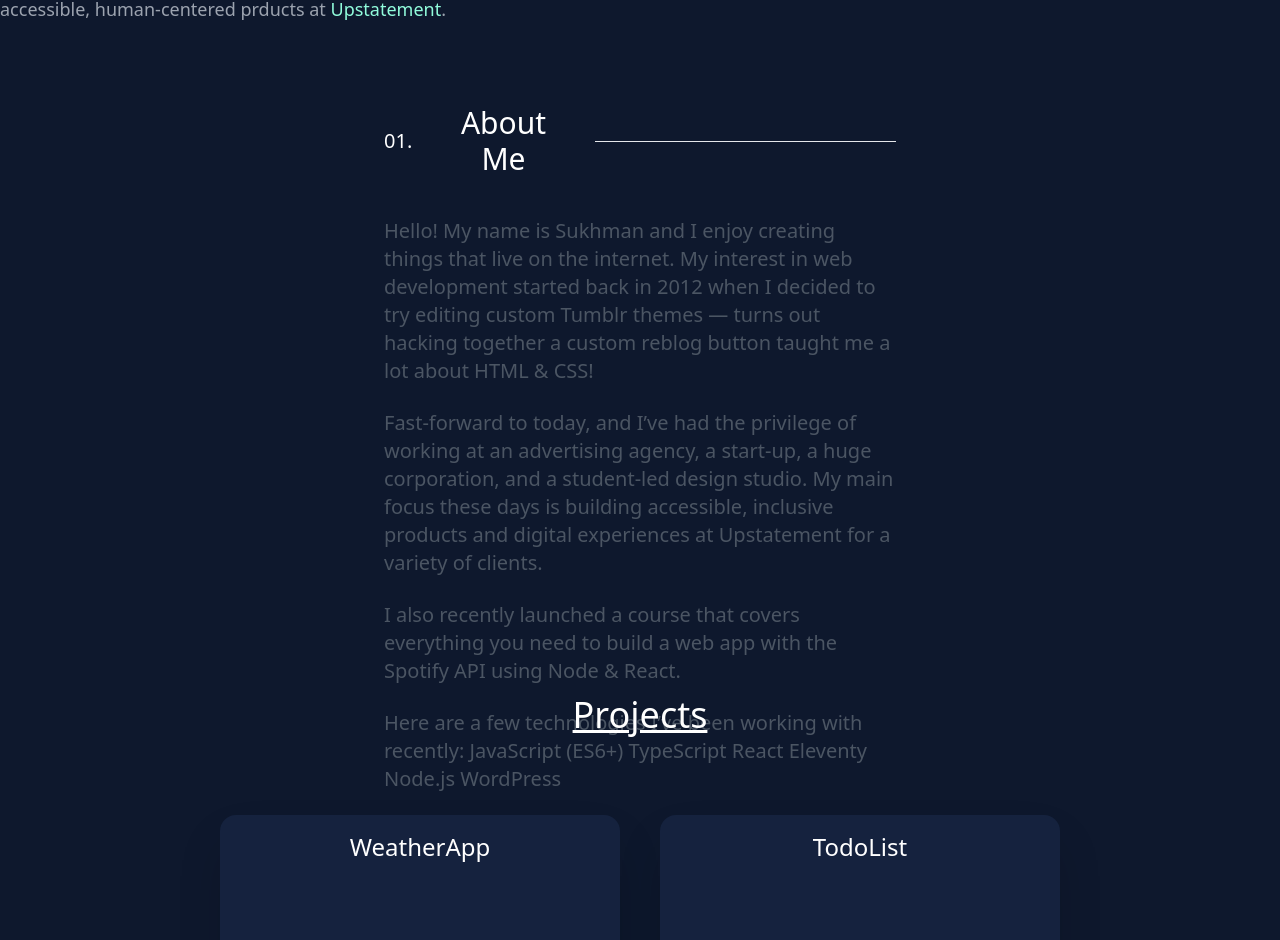
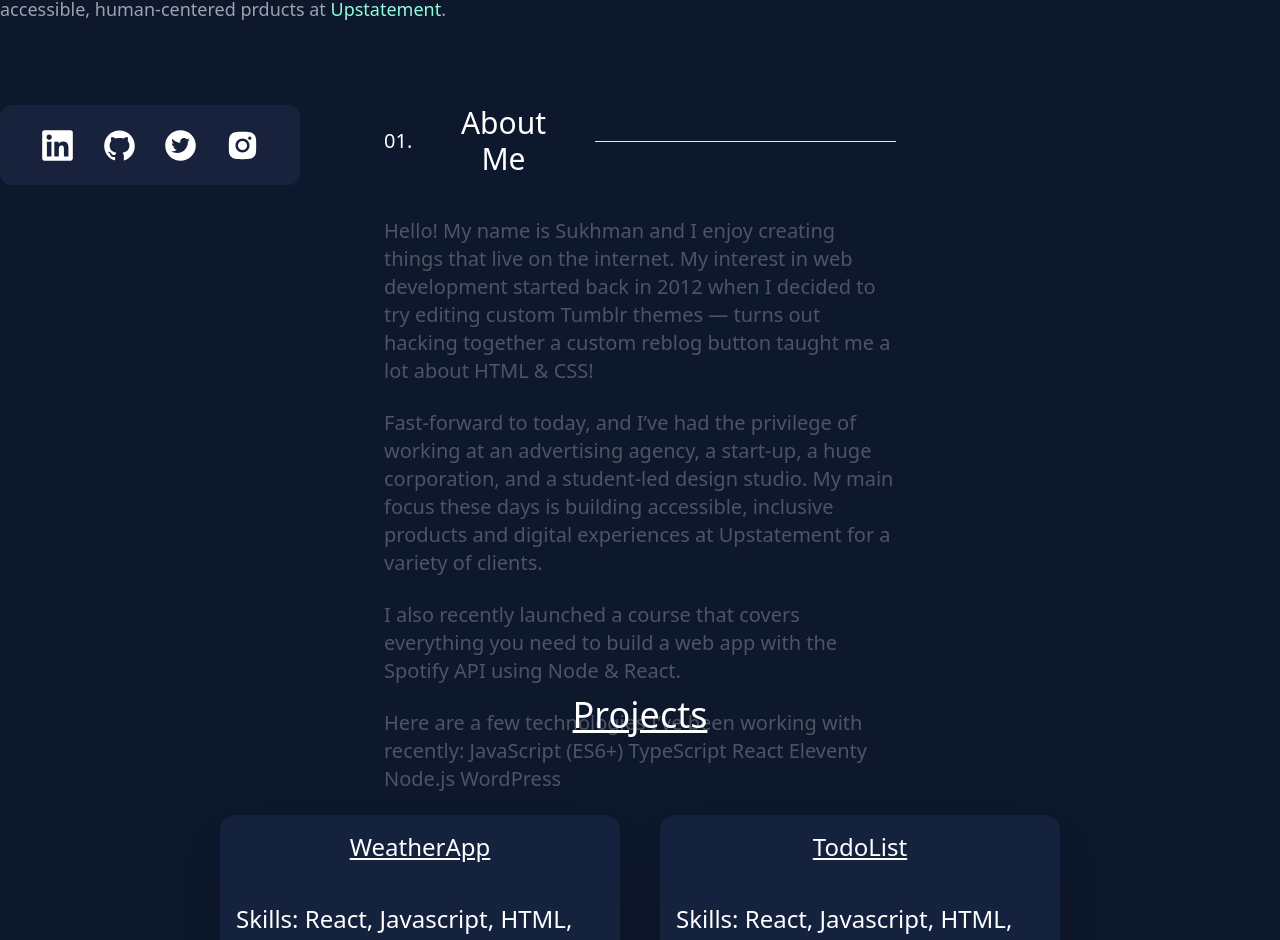
Before and after one commit to gillsukhman209/SinghPortfolio, a Next.js app: page / in a window 1280 px wide. Shown: the part 615-1555 px from the top of the page. Built offline with nearby package versions, Linux system fonts and the light colour scheme.

Commit message:
Added social bar

```diff
--- a/components/Card.js
+++ b/components/Card.js
@@ -2,8 +2,13 @@ import React from "react";
 
 function Card({ title }) {
   return (
-    <div className="w-[400px] h-[500px] bg-[#15223E] shadow-2xl rounded-2xl p-4 text-2xl flex justify-center">
-      {title}
+    <div className="w-[400px] h-[500px] bg-[#15223E] shadow-2xl rounded-2xl p-4 text-2xl flex justify-center ">
+      <div className="flex flex-col gap-10 items-center">
+        <div className="underline">{title}</div>
+        <div className="flex gap-4">
+          <h1>Skills: React, Javascript, HTML, CSS, API's, Hosting</h1>
+        </div>
+      </div>
     </div>
   );
 }
--- /dev/null
+++ b/components/SocialBar.js
@@ -0,0 +1,55 @@
+import React from "react";
+import { FaLinkedin } from "react-icons/fa";
+import {
+  AiFillGithub,
+  AiFillTwitterCircle,
+  AiFillInstagram,
+} from "react-icons/ai";
+
+function SocialBar() {
+  const links = {
+    linkedin: "https://www.linkedin.com/in/sukhmanpreet-singh-115a30239/",
+    github: "https://github.com/gillsukhman209",
+    twitter: "https://twitter.com/singhsukhman209",
+    instagram: "https://www.instagram.com/gill_sukhman209/",
+  };
+  return (
+    <div className="w-full h-20 sticky bottom-0 left-0">
+      <div className="w-[300px] h-full  p-10 bg-[#18223C] rounded-xl">
+        {" "}
+        <div className="w-full h-full flex items-center justify-between cursor-pointer">
+          <FaLinkedin
+            size={35}
+            color="white"
+            onClick={() => {
+              window.open(links.linkedin);
+            }}
+          />
+          <AiFillGithub
+            size={35}
+            color="white"
+            onClick={() => {
+              window.open(links.github);
+            }}
+          />
+          <AiFillTwitterCircle
+            size={35}
+            color="white"
+            onClick={() => {
+              window.open(links.twitter);
+            }}
+          />
+          <AiFillInstagram
+            size={35}
+            color="white"
+            onClick={() => {
+              window.open(links.instagram);
+            }}
+          />
+        </div>
+      </div>
+    </div>
+  );
+}
+
+export default SocialBar;
--- a/package.json
+++ b/package.json
@@ -12,6 +12,7 @@
     "next": "13.1.2",
     "react": "18.2.0",
     "react-dom": "18.2.0",
+    "react-icons": "^4.8.0",
     "react-scroll": "^1.8.9"
   },
   "devDependencies": {
--- a/pages/Contact.js
+++ b/pages/Contact.js
@@ -4,7 +4,7 @@ function Contact() {
   return (
     <div className="mt-52 w-full h-screen flex items-center justify-center  ">
       <div className="w-[50%] h-[50%] bg-[#15223E] flex  flex-col items-center rounded-2xl shadow-2xl gap-32">
-        <h1 className="text-3xl font-semibold mt-6">Contact Us</h1>
+        <h1 className="text-3xl font-semibold mt-6">Contact Me</h1>
         <div className="flex flex-col gap-10 w-full items-center">
           <InputField placeholder="First name" />
           <InputField placeholder="Last name" />
--- a/pages/index.js
+++ b/pages/index.js
@@ -4,6 +4,7 @@ import About from "./About";
 import Projects from "./Projects";
 import Contact from "./Contact";
 import Skills from "./Skills";
+import SocialBar from "../components/SocialBar";
 
 export default function Home() {
   return (
@@ -25,6 +26,7 @@ export default function Home() {
       <section id="skills">
         <Skills />
       </section>
+      <SocialBar />
     </div>
   );
 }
```
Also changed, not shown: 1 other file (tests, documents, lock files or other folders).
